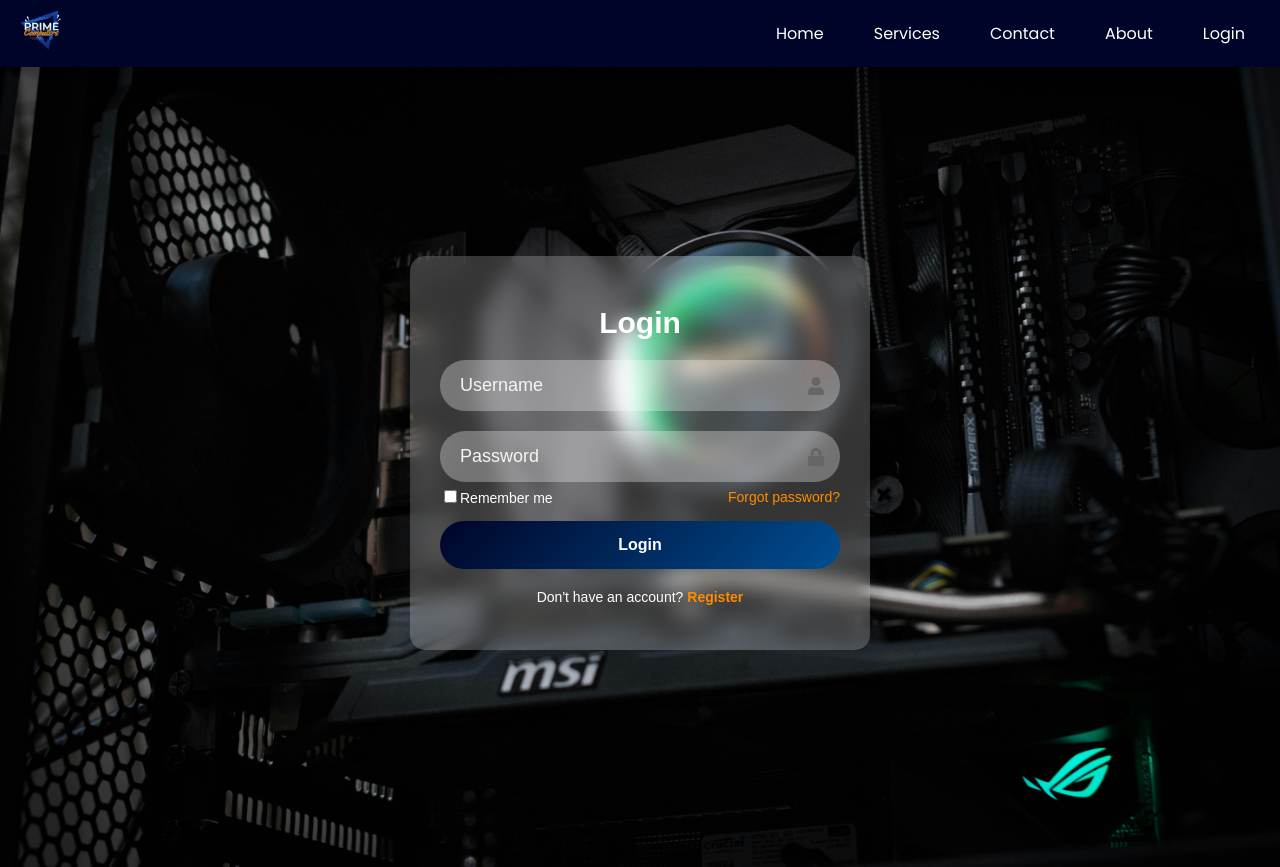
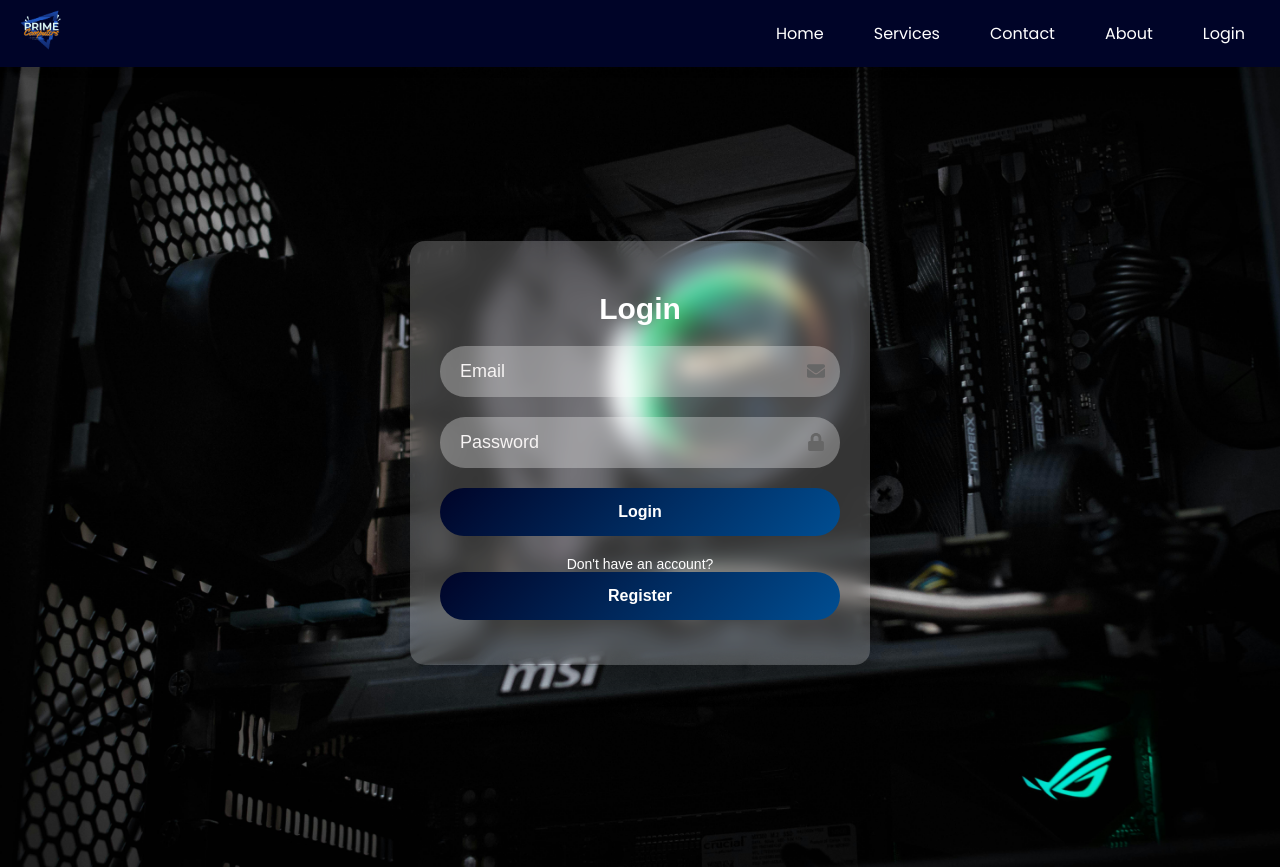
Before and after one commit to dushansineth-design/myweb1, a React (Vite) app: page /login in a window 1280 px wide. Built offline with nearby package versions, Linux system fonts and the light colour scheme.

Commit message:
Modify Login and Contact according to backend

```diff
--- a/package.json
+++ b/package.json
@@ -10,6 +10,7 @@
     "preview": "vite preview"
   },
   "dependencies": {
+    "axios": "^1.8.1",
     "framer-motion": "^12.4.7",
     "react": "^18.3.1",
     "react-dom": "^18.3.1",
--- a/src/Components/Pages/Contact/Contact.jsx
+++ b/src/Components/Pages/Contact/Contact.jsx
@@ -1,4 +1,5 @@
-import { useState } from 'react'
+import { useState } from 'react';
+import axios from 'axios';
 import "../../../App.css";
 import HeaderContent from '../../HeaderContent/HeaderContent';
 import BodyContent from '../../BodyContent/BodyContent';
@@ -13,20 +14,36 @@ function Contact() {
   });
 
   const [submitted, setSubmitted] = useState(false);
+  const [message, setMessage] = useState("");
+  const [loading, setLoading] = useState(false);
 
   const handleChange = (e) => {
     const { name, value } = e.target;
-    setFormData({
-      ...formData,
-      [name]: value
-    });
+    setFormData({ ...formData, [name]: value });
   };
 
-  const handleSubmit = (e) => {
+  const handleSubmit = async (e) => {
     e.preventDefault();
-    // Handle form submission logic here
-    console.log('Form submitted:', formData);
-    setSubmitted(true);
+    setMessage("");
+    setLoading(true);
+    try {
+      const response = await axios.post('http://localhost:3001/contact', formData, {
+        headers: { "Content-Type": "application/json" },
+      });
+
+      console.log("Server response:", response.data);
+
+      if (response.data.success) {
+        setMessage(response.data.message || 'Your message has been sent successfully!');
+        setSubmitted(true);
+      } else {
+        setMessage('Failed to send message. Please try again.');
+      }
+    } catch (error) {
+      console.error('API Error:', error.response ? error.response.data : error);
+      setMessage(error.response?.data?.error || 'Something went wrong. Try again later.');
+    }
+    setLoading(false);
   };
 
   return (
@@ -38,48 +55,28 @@ function Contact() {
           {submitted ? (
             <div className="thank-you-message">
               <h4>Thank you for contacting us!</h4>
-              <p>We will get back to you shortly.</p>
+              <p>{message}</p>
             </div>
           ) : (
             <form className="contact-form" onSubmit={handleSubmit}>
               <div className="input-box">
-                <input
-                  type="text"
-                  name="name"
-                  placeholder="Your Name"
-                  value={formData.name}
-                  onChange={handleChange}
-                  required
-                />
+                <input type="text" name="name" placeholder="Your Name" value={formData.name} onChange={handleChange} required />
               </div>
               <div className="input-box">
-                <input
-                  type="email"
-                  name="email"
-                  placeholder="Your Email"
-                  value={formData.email}
-                  onChange={handleChange}
-                  required
-                />
+                <input type="email" name="email" placeholder="Your Email" value={formData.email} onChange={handleChange} required />
               </div>
               <div className="input-box">
-                <textarea
-                  name="message"
-                  placeholder="Your Message"
-                  value={formData.message}
-                  onChange={handleChange}
-                  required
-                />
+                <textarea name="message" placeholder="Your Message" value={formData.message} onChange={handleChange} required />
               </div>
-              <button type="submit" className="form-button">Send Message</button>
+              <button type="submit" className="form-button" disabled={loading}>{loading ? 'Sending...' : 'Send Message'}</button>
             </form>
           )}
+          {message && !submitted && <p className="message-feedback">{message}</p>}
         </BodyContent>
-
       </div>
       <FooterContent />
     </>
-  )
+  );
 }
 
-export default Contact
+export default Contact;
--- a/src/Components/Pages/Login/Login.jsx
+++ b/src/Components/Pages/Login/Login.jsx
@@ -1,4 +1,6 @@
-import { useState } from 'react'
+import { useState } from 'react';
+import axios from 'axios';
+// ... other imports
 import "../../../App.css";
 import HeaderContent from '../../HeaderContent/HeaderContent';
 import BodyContent from '../../BodyContent/BodyContent';
@@ -7,6 +9,39 @@ import { FaUser , FaLock , FaEnvelope } from "react-icons/fa";
 
 function Login() {
   const [isRegister, setIsRegister] = useState(false);
+  const [formData, setFormData] = useState({ username: '', email: '', password: '' });
+  const [message, setMessage] = useState("");
+  const [loading, setLoading] = useState(false);
+
+  const handleChange = (e) => {
+    setFormData({ ...formData, [e.target.name]: e.target.value });
+  };
+
+  const handleSubmit = async (e) => {
+    e.preventDefault();
+    setMessage("");
+    setLoading(true);
+    try {
+      const endpoint = isRegister ? '/register' : '/login';
+      const response = await axios.post(`http://localhost:3001${endpoint}`, formData, {
+        headers: { "Content-Type": "application/json" },
+      });
+
+      setMessage(response.data.message || (isRegister ? 'Registration successful! Please login.' : 'Login successful!'));
+      if (response.data.success) {
+        if (isRegister) {
+          setIsRegister(false);
+          setFormData({ username: '', email: '', password: '' });
+        } else {
+          window.location.href = '/';
+        }
+      }
+    } catch (error) {
+      setMessage(error.response?.data?.error || 'Something went wrong');
+      console.error('API Error:', error);
+    }
+    setLoading(false);
+  };
 
   return (
     <>
@@ -14,72 +49,44 @@ function Login() {
       <div id="wrapper">
         <BodyContent>
           <div className={`wrapp ${isRegister ? "active" : ""}`}>
-            {/* Login Form */}
             <div className={`form-box login ${isRegister ? "hidden" : ""}`}>
-              <form action="">
+              <form onSubmit={handleSubmit}>
                 <h1>Login</h1>
                 <div className="input-box">
-                  <input type="text" placeholder="Username" required />
-                  <FaUser className="icon" />
+                  <input type="email" name="email" placeholder="Email" value={formData.email} onChange={handleChange} required />
+                  <FaEnvelope className="icon" />
                 </div>
                 <div className="input-box">
-                  <input type="password" placeholder="Password" required />
+                  <input type="password" name="password" placeholder="Password" value={formData.password} onChange={handleChange} required />
                   <FaLock className="icon" />
                 </div>
-
-                <div className="remember-forgot">
-                  <label>
-                    <input type="checkbox" />
-                    Remember me
-                  </label>
-                  <a href="#">Forgot password?</a>
-                </div>
-
-                <button type="submit">Login</button>
-
+                <button type="submit" disabled={loading}>{loading ? 'Processing...' : 'Login'}</button>
+                <p className="message">{message}</p>
                 <div className="register-link">
-                  <p>
-                    Don't have an account?{" "}
-                    <a href="#" onClick={() => setIsRegister(true)}>
-                      Register
-                    </a>
-                  </p>
+                  <p>Don't have an account? <button type="button" onClick={() => setIsRegister(true)} className="switch-btn">Register</button></p>
                 </div>
               </form>
             </div>
 
-            {/* Register Form */}
             <div className={`form-box register ${isRegister ? "" : "hidden"}`}>
-              <form action="">
+              <form onSubmit={handleSubmit}>
                 <h1>Registration</h1>
                 <div className="input-box">
-                  <input type="text" placeholder="Username" required />
+                  <input type="text" name="username" placeholder="Username" value={formData.username} onChange={handleChange} required />
                   <FaUser className="icon" />
                 </div>
                 <div className="input-box">
-                  <input type="email" placeholder="Email" required />
+                  <input type="email" name="email" placeholder="Email" value={formData.email} onChange={handleChange} required />
                   <FaEnvelope className="icon" />
                 </div>
                 <div className="input-box">
-                  <input type="password" placeholder="Password" required />
+                  <input type="password" name="password" placeholder="Password" value={formData.password} onChange={handleChange} required />
                   <FaLock className="icon" />
                 </div>
-
-                <div className="remember-forgot">
-                  <label>
-                    <input type="checkbox" />I agree to the terms & conditions
-                  </label>
-                </div>
-
-                <button type="submit">Register</button>
-
+                <button type="submit" disabled={loading}>{loading ? 'Processing...' : 'Register'}</button>
+                <p className="message">{message}</p>
                 <div className="register-link">
-                  <p>
-                    Already have an account?{" "}
-                    <a href="#" onClick={() => setIsRegister(false)}>
-                      Login
-                    </a>
-                  </p>
+                  <p>Already have an account? <button type="button" onClick={() => setIsRegister(false)} className="switch-btn">Login</button></p>
                 </div>
               </form>
             </div>
@@ -90,4 +97,4 @@ function Login() {
   );
 }
 
-export default Login
+export default Login;
```
Also changed, not shown: 1 other file (tests, documents, lock files or other folders).
